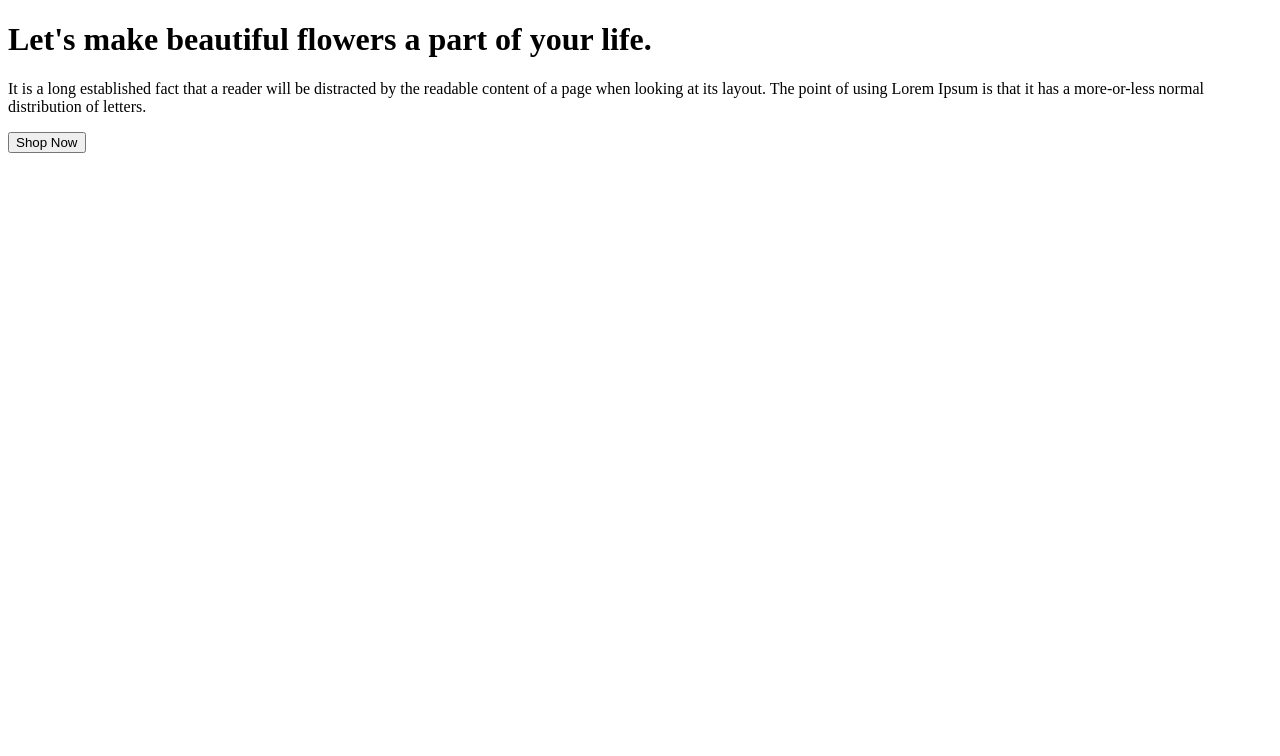
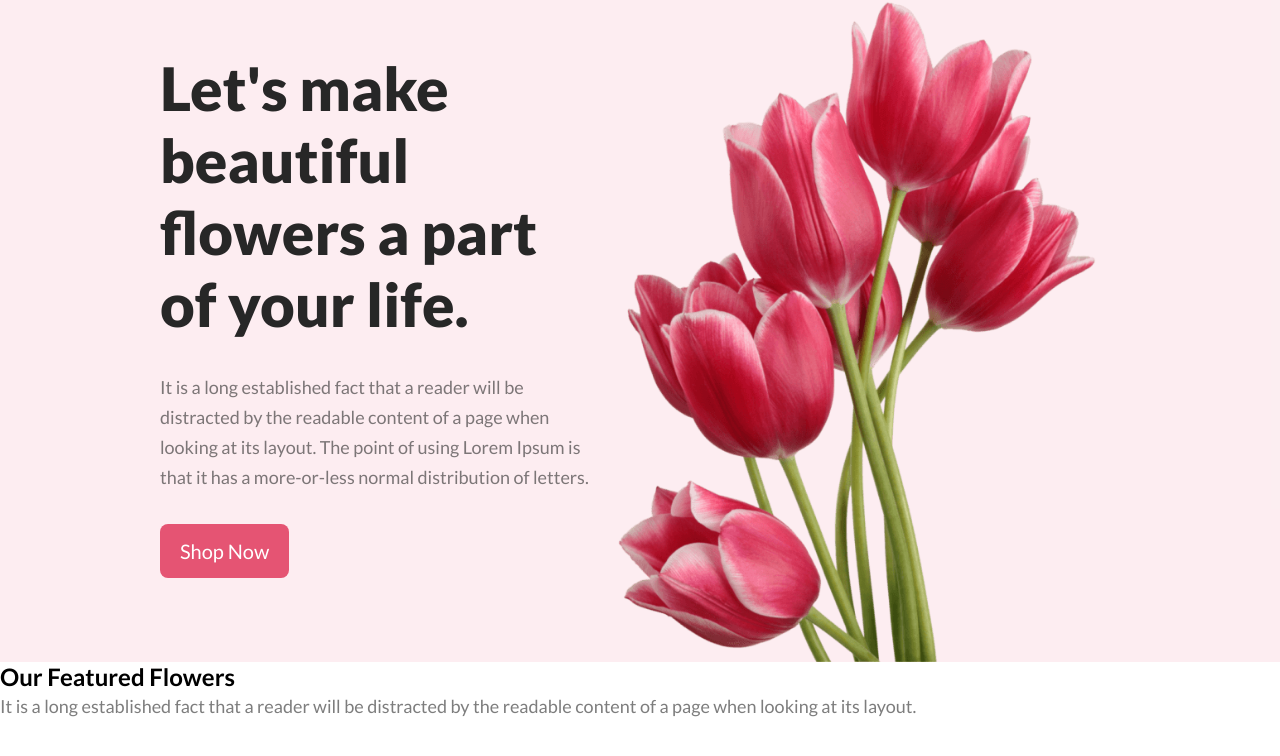
Before and after one commit to gmhridu/flower-shop, a plain HTML site: page index.html in a window 1280 px wide. Drawn offline with Linux system fonts and the light colour scheme.

Commit message:
added banner styles

```diff
--- a/index.html
+++ b/index.html
@@ -3,12 +3,12 @@
 <head>
   <meta charset="UTF-8">
   <meta name="viewport" content="width=device-width, initial-scale=1.0">
-  <title>Flower Shop</title>
+  <title>Flower Shop🌼</title>
   <link rel="stylesheet" href="styles/styles.css">
 </head>
 <body>
   <header>
-    <div class="container">
+    <div class="container banner">
       <div class="banner-text">
         <h1>Let's make beautiful flowers a part of your life.</h1>
 
@@ -16,8 +16,21 @@
         layout. The point of using Lorem Ipsum is that it has a more-or-less normal distribution of letters.</p>
           <button>Shop Now</button>
       </div>
-      <div class="banner-img"></div>
+      <div class="banner-img">
+        <img src="images/pngwing 10.png" alt="">
+      </div>
     </div>
   </header>
+  <main>
+    <section id="featured">
+      <div class="conatiner">
+        <div class="section-heading">
+          <h2>Our Featured Flowers</h2>
+          <p>It is a long established fact that a reader will be distracted by the readable content of a page when looking at its
+          layout.</p>
+        </div>
+      </div>
+    </section>
+  </main>
 </body>
 </html>
--- a/styles/styles.css
+++ b/styles/styles.css
@@ -0,0 +1,60 @@
+@import url('https://fonts.googleapis.com/css2?family=Lato:wght@100;300;400;700;900&display=swap');
+
+*{
+  margin: 0;
+  padding: 0;
+  font-family: 'Lato', sans-serif;
+}
+
+p{
+color: rgba(39, 39, 39, 0.60);
+font-family: Lato;
+font-size: 18px;
+font-style: normal;
+font-weight: 400;
+line-height: 30px; /* 166.667% */
+}
+
+button{
+ border-radius: 8px;
+ background: #E55473;
+ color: #FFF;
+ border: none;
+ font-size: 20px;
+ padding: 15px 20px ;
+}
+
+header{
+background: rgba(229, 84, 115, 0.10);
+}
+
+.container{
+  width: 75%;
+  max-width: 1440px;
+  margin: 0 auto;
+}
+
+.banner .banner-text *{
+  margin-bottom: 32px;
+  max-width: 525px;
+}
+
+.banner{
+  display: flex;
+  align-items: center;
+  justify-content: space-between;
+}
+
+.banner .banner-text h1{
+color: #272727;
+font-family: Lato;
+font-size: 60px;
+font-style: normal;
+font-weight: 800;
+line-height: normal;
+}
+
+.banner .banner-img img{
+width: 100%;
+vertical-align: middle;
+}
```
Also changed, not shown: images/Flower 01.png (renamed from Flower Asset/Flower 01.png), images/Group 57.png (renamed from Flower Asset/Group 57.png), images/Group 58.png (renamed from Flower Asset/Group 58.png), images/Group 59.png (renamed from Flower Asset/Group 59.png), images/Rectangle 4.png (renamed from Flower Asset/Rectangle 4.png), images/Rectangle 5.png (renamed from Flower Asset/Rectangle 5.png), images/Rectangle 6.png (renamed from Flower Asset/Rectangle 6.png), images/Rectangle 9.png (renamed from Flower Asset/Rectangle 9.png), images/pngwing 10.png (renamed from Flower Asset/pngwing 10.png), images/pngwing 5.png (renamed from Flower Asset/pngwing 5.png), images/pngwing 6.png (renamed from Flower Asset/pngwing 6.png), images/pngwing 7.png (renamed from Flower Asset/pngwing 7.png), images/pngwing 8.png (renamed from Flower Asset/pngwing 8.png).
